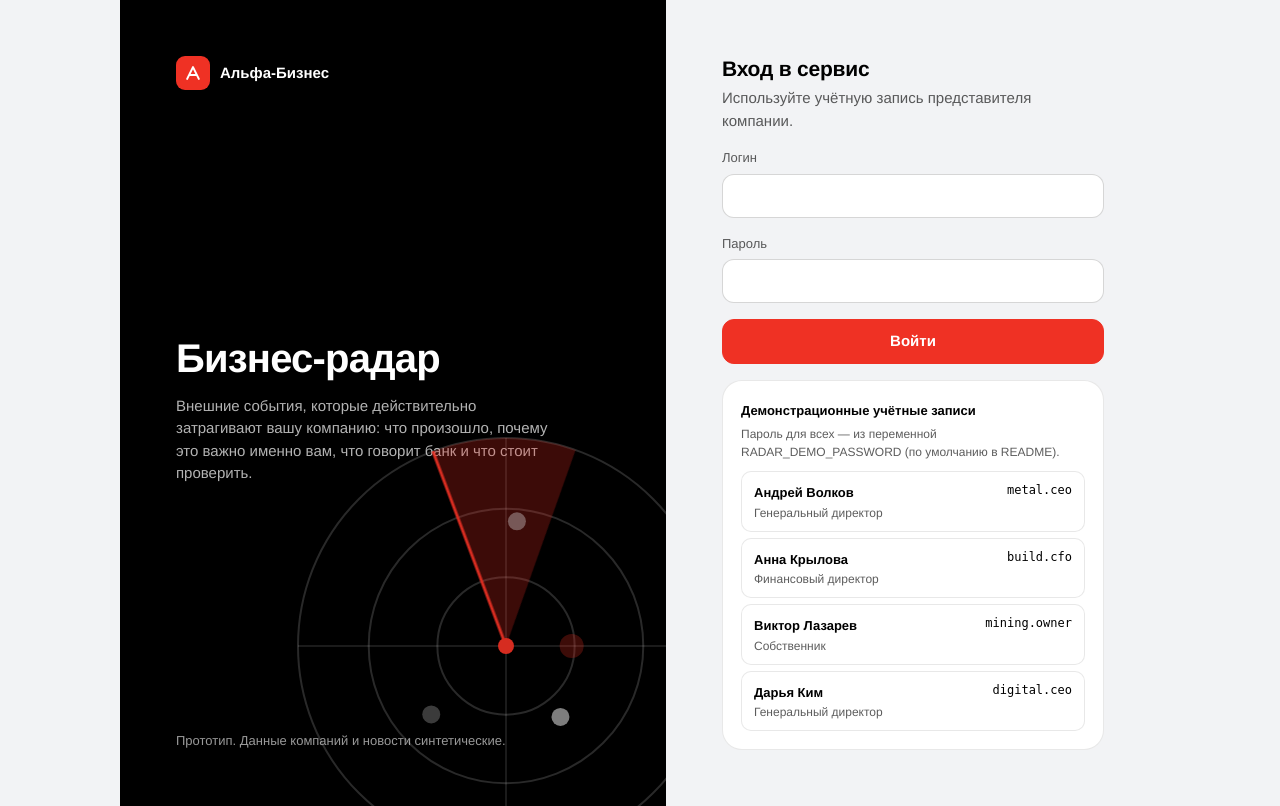
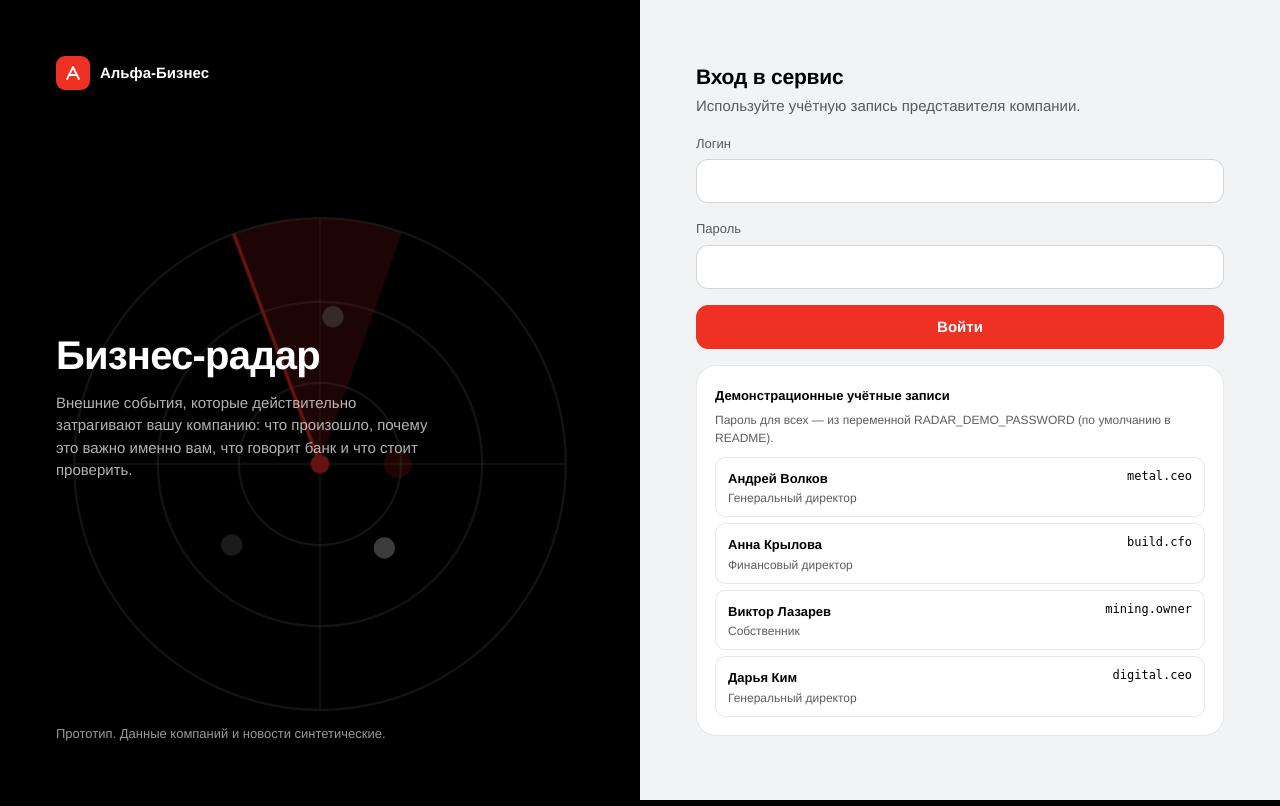
Before and after one commit to SvidichNadya/HACKATHON_ALFA_NEWS_ANALYTICS, a Flask app: page / in a window 1280 px wide. Run offline with Flask 3, Linux system fonts and the light colour scheme; data comes from the database, SQL or seed files in the repository.

Commit message:
Fix full-width login layout and center radar

```diff
--- a/static/css/app.css
+++ b/static/css/app.css
@@ -177,10 +177,11 @@ label.f { display: grid; gap: 6px; font-size: 13px; color: var(--ink-2); font-we
 .trace { display: grid; gap: 0; } .tr { display: grid; grid-template-columns: 22px 1fr auto; gap: 12px; padding: 10px 0; border-bottom: 1px solid var(--line); font-size: 14px; position: relative; } .tr i { width: 10px; height: 10px; border-radius: 50%; background: var(--ink); margin-top: 6px; } .tr.replan i, .tr.error i { background: var(--red); } .tr.llm i { background: transparent; border: 2px solid var(--ink); } .tr.verify i { border-radius: 2px; } .tr small { color: var(--ink-3); display: block; }
 
 /* ---------- forms / misc ---------- */
-.login { min-height: 100vh; display: grid; grid-template-columns: minmax(0, 1.05fr) minmax(380px, .95fr); }
-.login-art { background: var(--ink); color: #fff; padding: 56px; display: flex; flex-direction: column; justify-content: space-between; position: relative; overflow: hidden; }
-.login-art h1 { font-size: 40px; max-width: 16ch; } .login-art p { opacity: .7; max-width: 46ch; margin-top: 14px; } .login-art .sweep { position: absolute; right: -60px; bottom: -60px; width: 440px; max-width: none; opacity: .9; }
-.login-form { padding: 56px; display: grid; align-content: center; gap: 16px; max-width: 520px; width: 100%; margin: 0 auto; }
+.login { width: 100%; min-height: 100vh; min-height: 100svh; display: grid; grid-template-columns: minmax(0, 1fr) minmax(0, 1fr); }
+.login-art { min-width: 0; min-height: 100vh; min-height: 100svh; background: var(--ink); color: #fff; padding: 56px; display: flex; flex-direction: column; justify-content: space-between; position: relative; overflow: hidden; }
+.login-art > div, .login-art > .small { position: relative; z-index: 1; }
+.login-art h1 { font-size: 40px; max-width: 16ch; } .login-art p { opacity: .7; max-width: 46ch; margin-top: 14px; } .login-art .sweep { position: absolute; left: 50%; top: 58%; right: auto; bottom: auto; transform: translate(-50%, -50%); width: min(42vw, 520px); max-width: none; opacity: .42; pointer-events: none; }
+.login-form { min-width: 0; padding: 56px; display: grid; align-content: center; gap: 16px; max-width: none; width: 100%; margin: 0; }
 .demo-list { display: grid; gap: 6px; max-height: 260px; overflow: auto; } .demo-acc { display: flex; justify-content: space-between; gap: 10px; text-align: left; padding: 9px 12px; border-radius: 10px; border: 1px solid var(--line); background: var(--surface); } .demo-acc:hover { border-color: var(--ink); }
 .err { color: var(--red); font-size: 14px; background: var(--red-soft); padding: 10px 12px; border-radius: 10px; }
 .empty { padding: 40px 20px; text-align: center; color: var(--ink-2); } .skel { background: linear-gradient(90deg, var(--line) 0, var(--surface-2) 50%, var(--line) 100%); background-size: 200% 100%; border-radius: 12px; animation: shimmer 1.4s linear infinite; }
@@ -206,5 +207,5 @@ label.f { display: grid; gap: 6px; font-size: 13px; color: var(--ink-2); font-we
   .shell { grid-template-columns: 1fr; } .side { position: fixed; z-index: 40; left: 0; right: 0; bottom: 0; top: auto; height: auto; flex-direction: row; padding: 6px 8px calc(6px + env(safe-area-inset-bottom)); border-right: 0; border-top: 1px solid var(--line); overflow: visible; }
   .brand, .nav .grp, .side-foot, .nav a.stub { display: none; } .nav { flex-direction: row; width: 100%; justify-content: space-around; overflow-x: auto; } .nav a { flex: none; } .nav a { flex-direction: column; gap: 2px; font-size: 11px; padding: 6px 8px; text-align: center; } .nav a.entry { margin: 0; }
   .page { padding: 18px 16px 110px; } .top { padding: 10px 16px; flex-wrap: wrap; } .hero { grid-template-columns: 1fr; } .hero .sweep { display: none; } .g2, .g3 { grid-template-columns: 1fr; }
-  .login { grid-template-columns: 1fr; } .login-art { padding: 32px; min-height: 280px; } .login-form { padding: 28px 20px; } .ev { grid-template-columns: 5px 1fr; } .ev .score { text-align: left; grid-column: 2; } h1 { font-size: 25px; }
+  .login { grid-template-columns: minmax(0, 1fr); } .login-art { padding: 32px; min-height: 280px; } .login-art .sweep { left: 50%; top: 58%; width: min(68vw, 360px); opacity: .3; } .login-form { padding: 28px 20px; } .ev { grid-template-columns: 5px 1fr; } .ev .score { text-align: left; grid-column: 2; } h1 { font-size: 25px; }
 }
```
